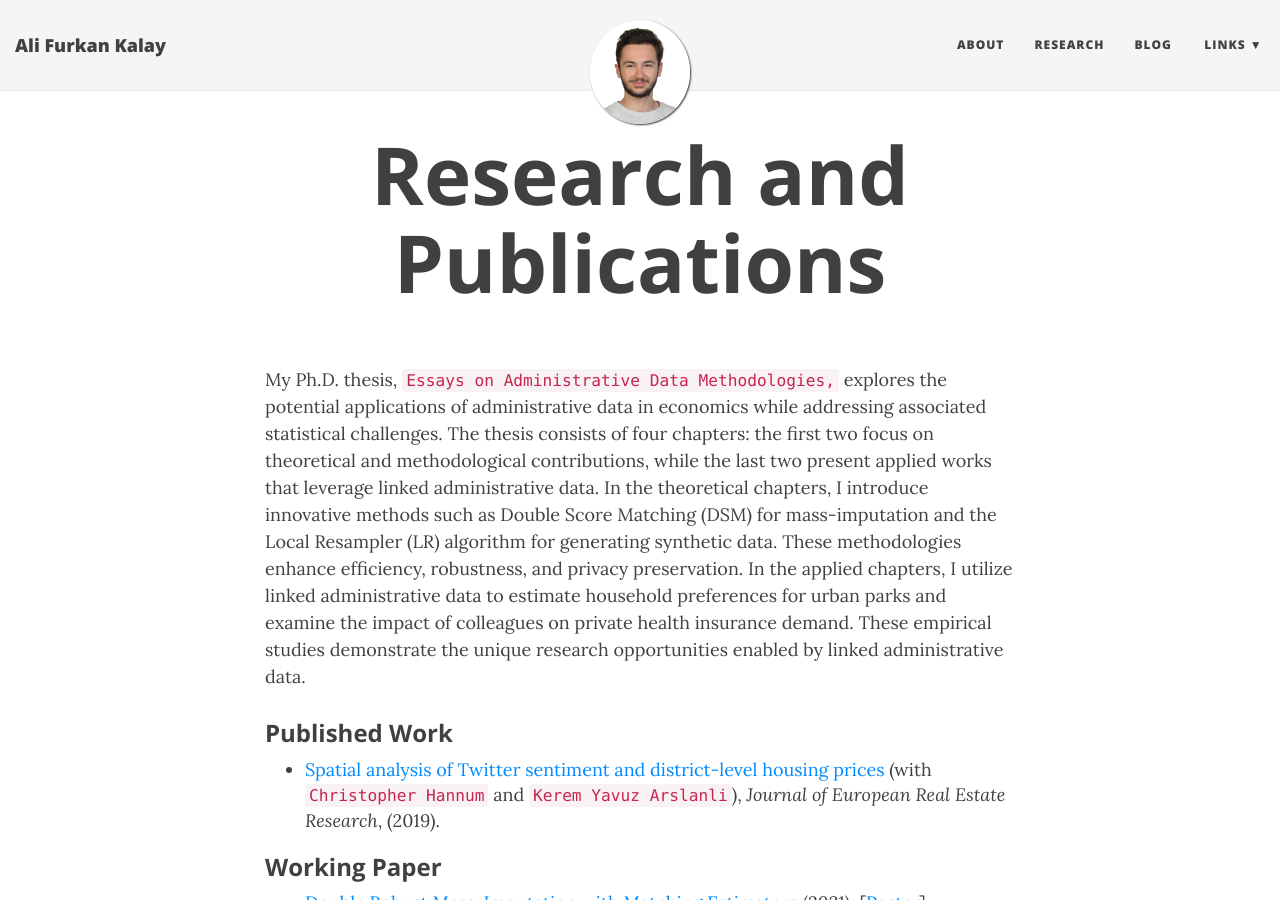
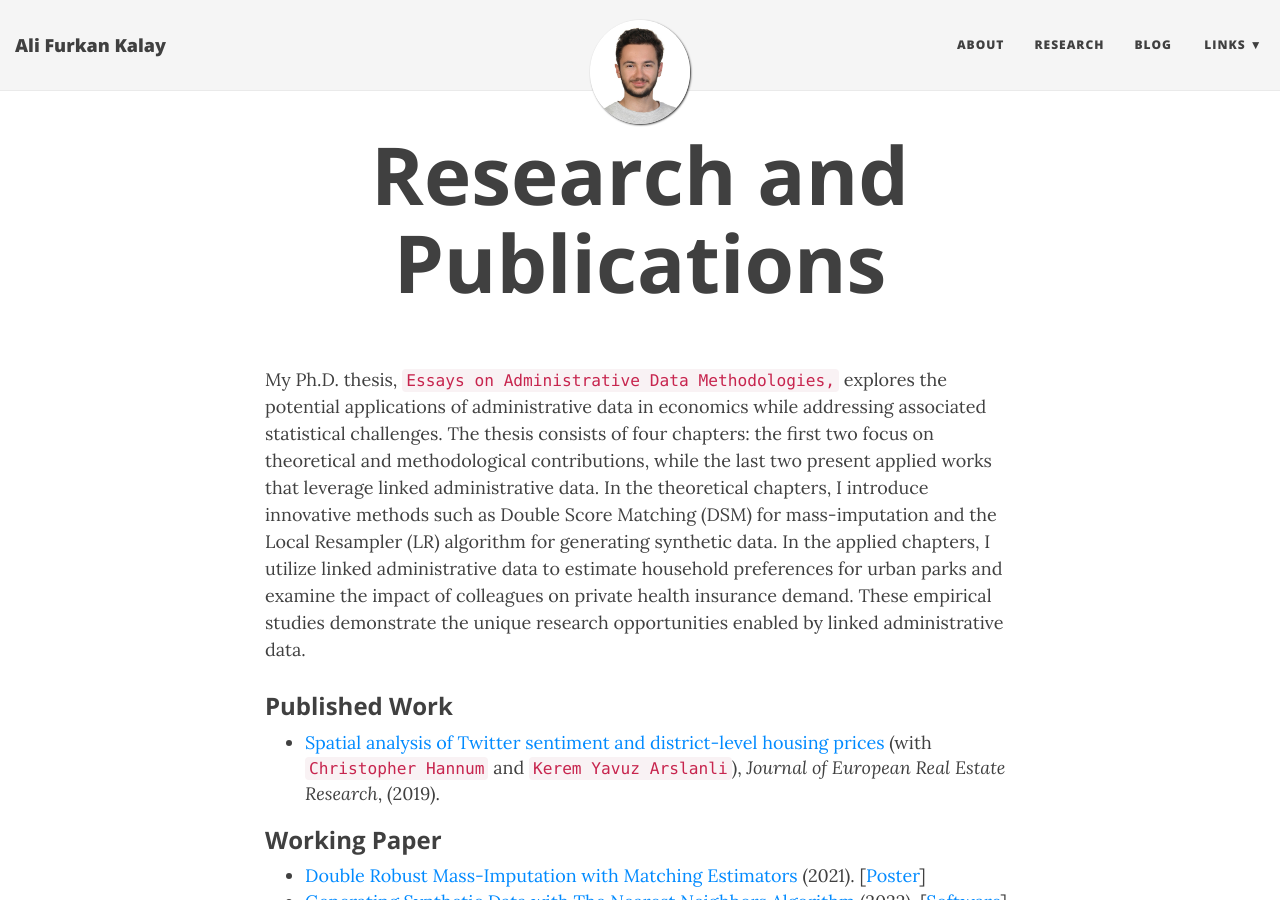
Before and after one commit to alfurka/alfurka.github.io, a Jekyll site: the page built from research.md, in a window 1280 px wide and 900 px high. Built offline with Jekyll 4.4.1, drawn with Linux system fonts in a browser that asks for light colours; nearby versions of some CDN libraries.

Commit message:
Update research.md

```diff
--- a/research.md
+++ b/research.md
@@ -3,7 +3,7 @@ layout: page
 title: Research and Publications
 ---
 
-My Ph.D. thesis, `Essays on Administrative Data Methodologies,` explores the potential applications of administrative data in economics while addressing associated statistical challenges. The thesis consists of four chapters: the first two focus on theoretical and methodological contributions, while the last two present applied works that leverage linked administrative data. In the theoretical chapters, I introduce innovative methods such as Double Score Matching (DSM) for mass-imputation and the Local Resampler (LR) algorithm for generating synthetic data. These methodologies enhance efficiency, robustness, and privacy preservation. In the applied chapters, I utilize linked administrative data to estimate household preferences for urban parks and examine the impact of colleagues on private health insurance demand. These empirical studies demonstrate the unique research opportunities enabled by linked administrative data.
+My Ph.D. thesis, `Essays on Administrative Data Methodologies,` explores the potential applications of administrative data in economics while addressing associated statistical challenges. The thesis consists of four chapters: the first two focus on theoretical and methodological contributions, while the last two present applied works that leverage linked administrative data. In the theoretical chapters, I introduce innovative methods such as Double Score Matching (DSM) for mass-imputation and the Local Resampler (LR) algorithm for generating synthetic data. In the applied chapters, I utilize linked administrative data to estimate household preferences for urban parks and examine the impact of colleagues on private health insurance demand. These empirical studies demonstrate the unique research opportunities enabled by linked administrative data.
 
 ### Published Work
 
```
